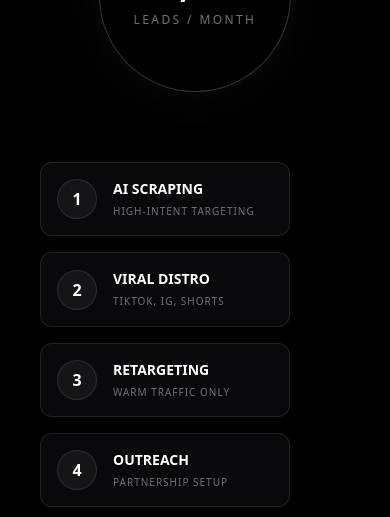
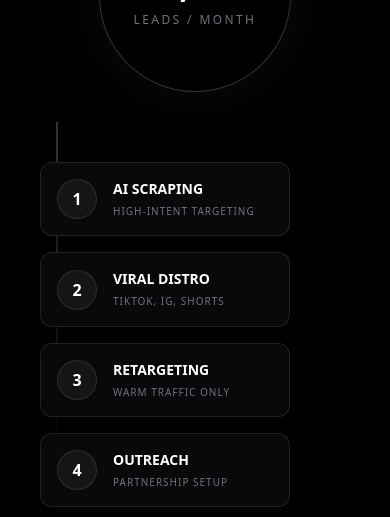
Before and after one commit to contact474/mynewstaff-landing, a Next.js app: page / in a window 390 px wide. Shown: the part 7780-8297 px from the top of the page. Built offline with nearby package versions, Linux system fonts and the light colour scheme.

Commit message:
Add vertical connecting spine to LaunchScaleDiagram mobile view

```diff
--- a/src/components/diagrams/LaunchScaleDiagram.tsx
+++ b/src/components/diagrams/LaunchScaleDiagram.tsx
@@ -54,6 +54,8 @@ export const LaunchScaleDiagram = () => {
 
             {/* Satellites (Mobile) */}
             <div className="md:hidden relative z-20 grid grid-cols-1 gap-4 w-full px-2 mt-4">
+                {/* Mobile Spine */}
+                <div className="absolute left-[24px] top-[-40px] bottom-[40px] w-[2px] bg-gradient-to-b from-white/20 via-white/10 to-transparent -z-10" />
                 <Satellite label="AI Scraping" desc="High-intent targeting" number="1" />
                 <Satellite label="Viral Distro" desc="TikTok, IG, Shorts" number="2" />
                 <Satellite label="Retargeting" desc="Warm traffic only" number="3" />
```
